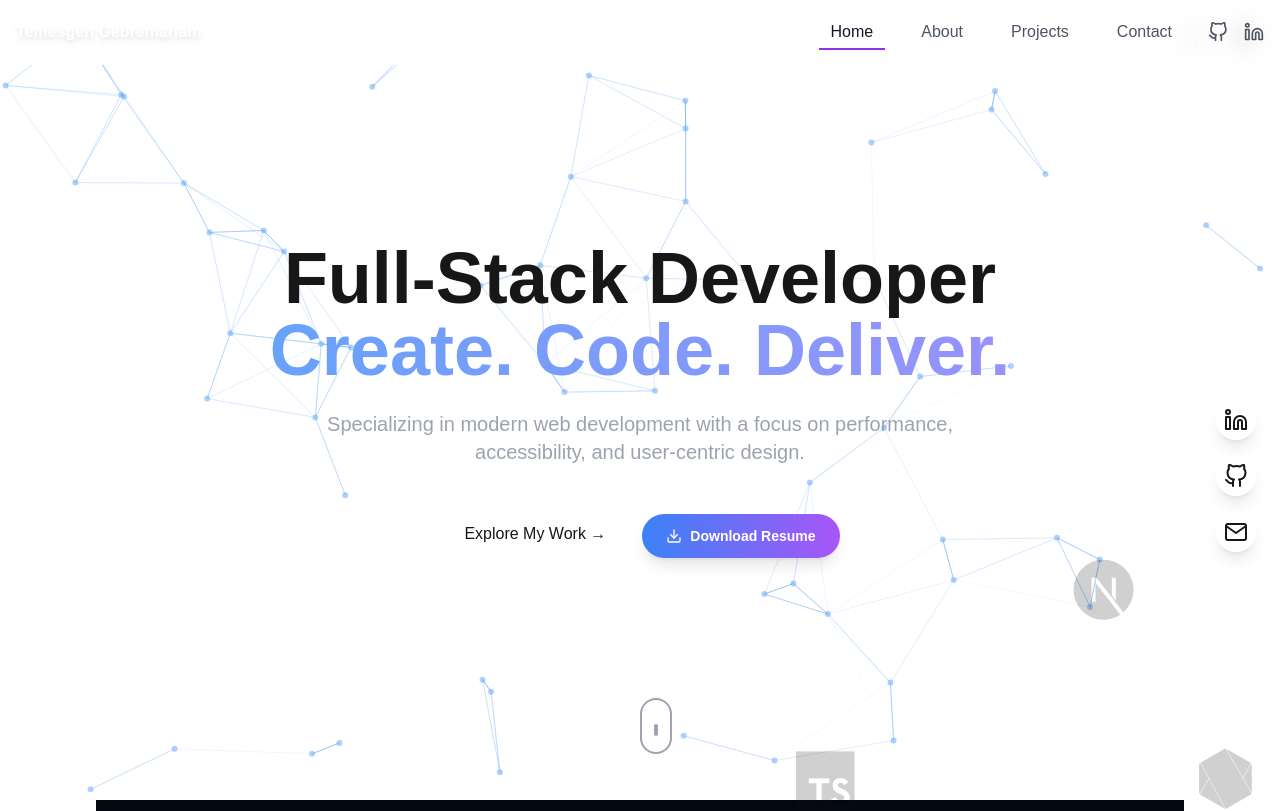
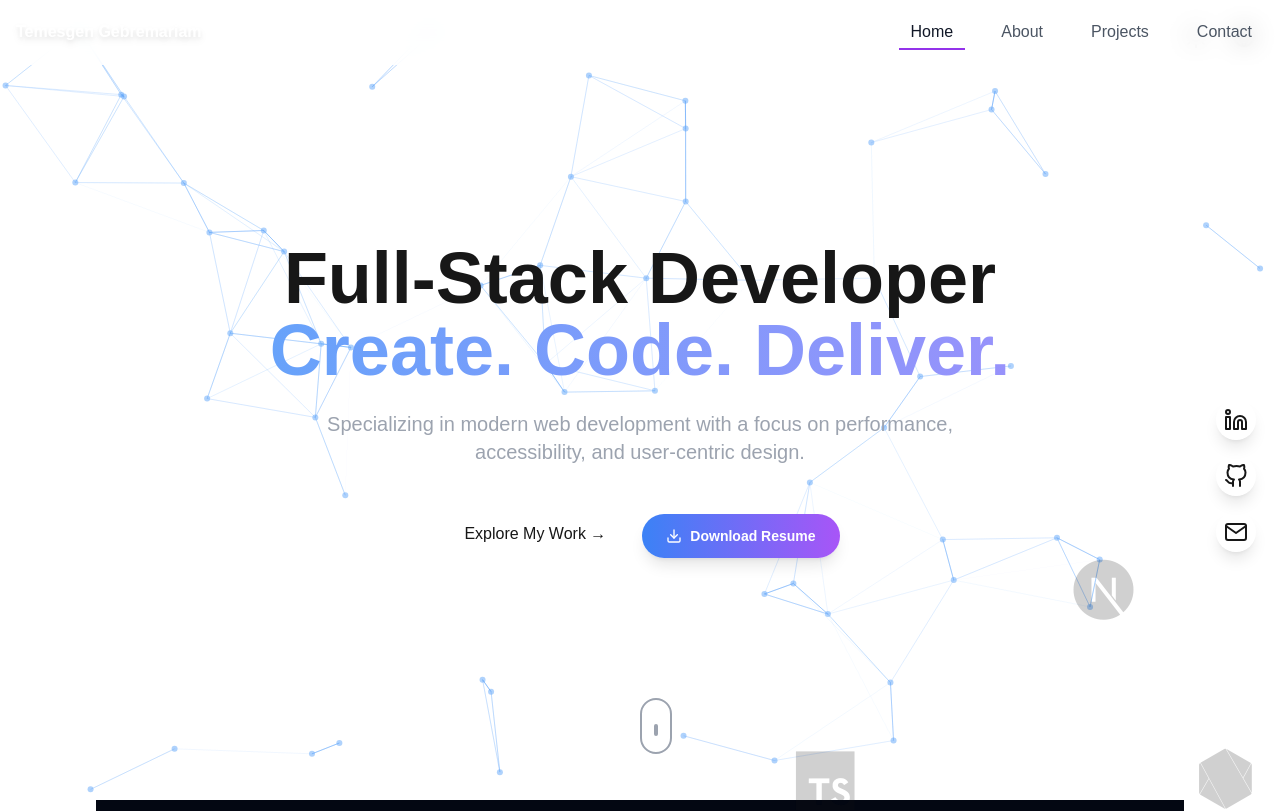
Before and after one commit to TEMESGENTIKABO/My-Portfolio, a Next.js app: page / in a window 1280 px wide. Shown: the top 811 px of the page. Built offline with nearby package versions, Linux system fonts and the light colour scheme; a web font is replaced by a local one.

Commit message:
2nd  commit

```diff
--- a/src/components/Navbar.tsx
+++ b/src/components/Navbar.tsx
@@ -103,26 +103,7 @@ export default function Navbar() {
           ))}
 
           {/* Social Icons */}
-          <div className="flex items-center space-x-4 ml-4">
-            <motion.a
-              whileHover={{ y: -2 }}
-              href="https://github.com/TEMESGENTIKABO"
-              target="_blank"
-              rel="noopener noreferrer"
-              className="text-gray-600 dark:text-gray-400 hover:text-gray-900 dark:hover:text-white"
-            >
-              <GitHub size={20} />
-            </motion.a>
-            <motion.a
-              whileHover={{ y: -2 }}
-              href="https://www.linkedin.com/in/temesgen-t-gebremariam-858483121/"
-              target="_blank"
-              rel="noopener noreferrer"
-              className="text-gray-600 dark:text-gray-400 hover:text-gray-900 dark:hover:text-white"
-            >
-              <Linkedin size={20} />
-            </motion.a>
-          </div>
+
         </div>
 
         {/* Mobile Menu Toggle */}
```
